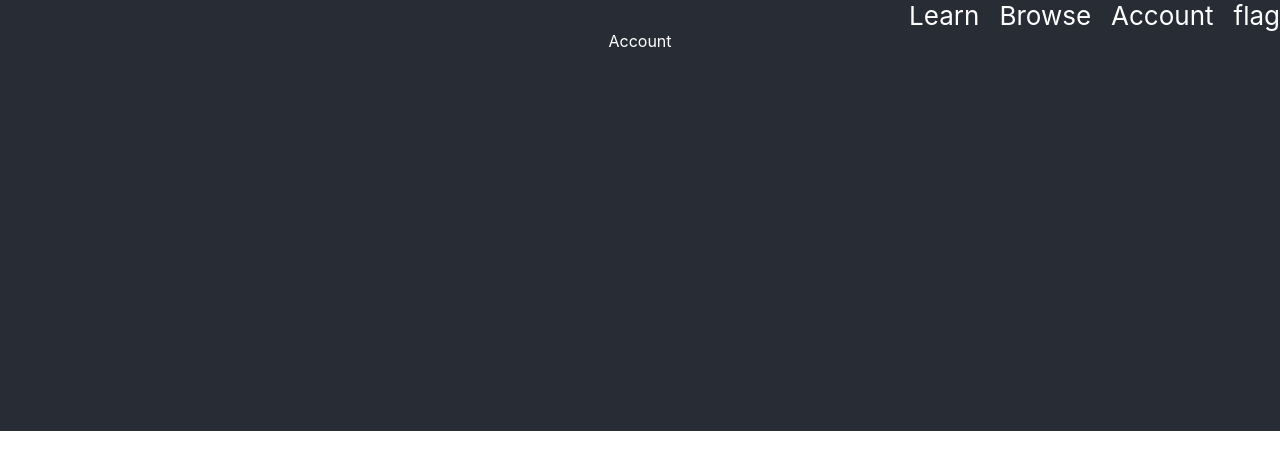
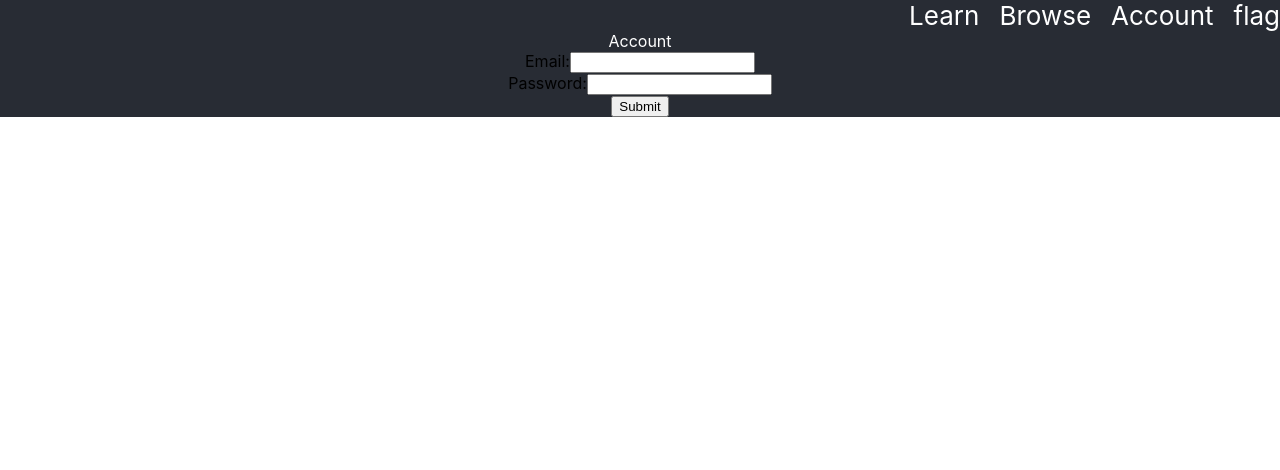
Before and after one commit to Robbie632/mastersDissertation, a React (Create React App) app in the folder frontend/: page / in a window 1280 px wide. Both pictures are taken after a click on the element "Account". Shown: the top 470 px of the page. Built offline with nearby package versions, Linux system fonts and the light colour scheme.

Commit message:
input working for account form

```diff
--- a/frontend/src/components/Account.js
+++ b/frontend/src/components/Account.js
@@ -1,5 +1,54 @@
 import "../styles/account.css";
+import { useState } from "react";
 
 export default function Account() {
-  return <div className="content">Account</div>;
+  const [formData, setFormData] = useState({
+    email: "",
+    password: "",
+  });
+
+  const handleChange = (e) => {
+    const { name, value } = e.target;
+    setFormData({
+      ...formData,
+      [name]: value,
+    });
+  };
+
+  const handleSubmit = (e) => {
+    e.preventDefault();
+    // You can perform any validation or submit the form data as needed
+    alert(`Form data submitted: ${JSON.stringify(formData)}`);
+  };
+
+  return (
+    <div>
+      <div className="account-content">Account</div>
+      <form onSubmit={handleSubmit}>
+        <label>
+          Email:
+          <input
+            type="email"
+            name="email"
+            value={formData.email}
+            onChange={handleChange}
+            required
+          />
+        </label>
+        <br />
+        <label>
+          Password:
+          <input
+            type="password"
+            name="password"
+            value={formData.password}
+            onChange={handleChange}
+            required
+          />
+        </label>
+        <br />
+        <button type="submit">Submit</button>
+      </form>
+    </div>
+  );
 }
--- a/frontend/src/styles/account.css
+++ b/frontend/src/styles/account.css
@@ -1,4 +1,3 @@
-.content {
-  height:400px;
+.account-content {
   color: white;
 }
```
